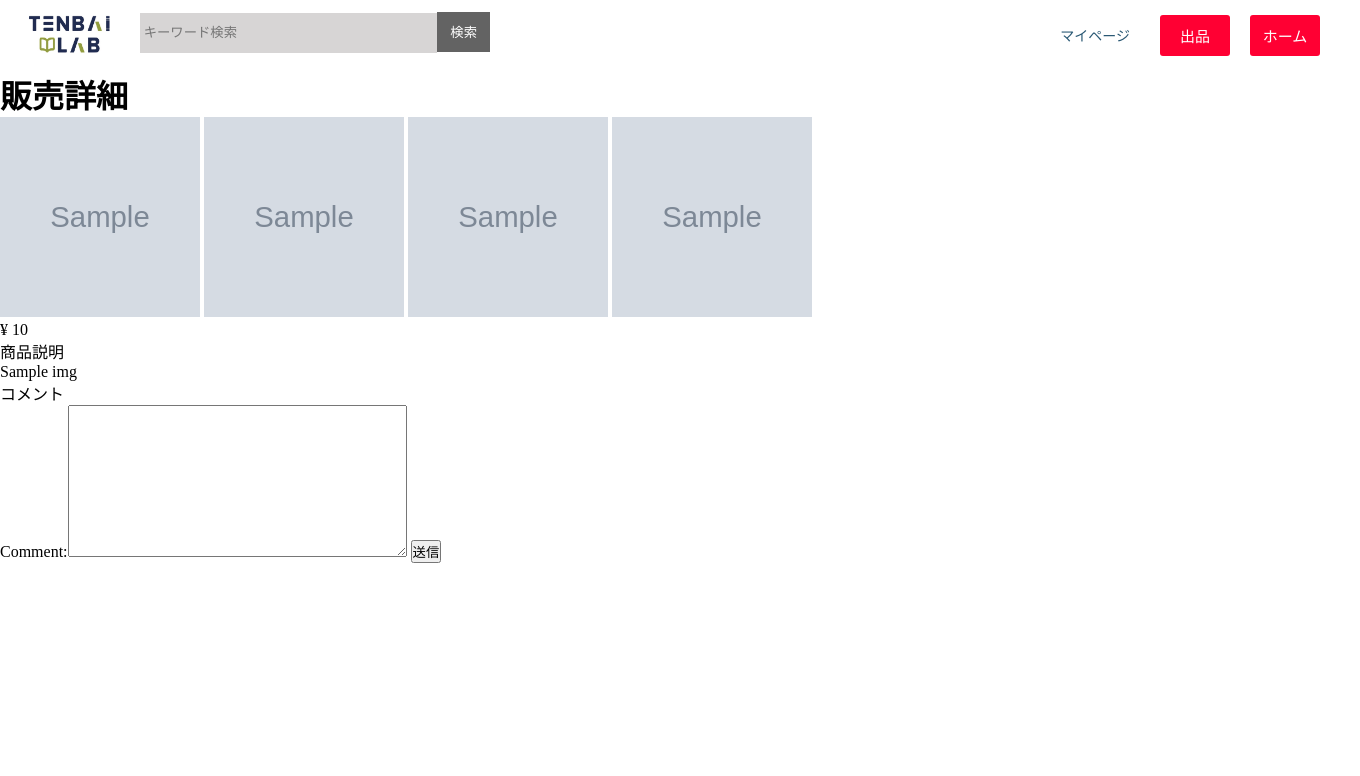
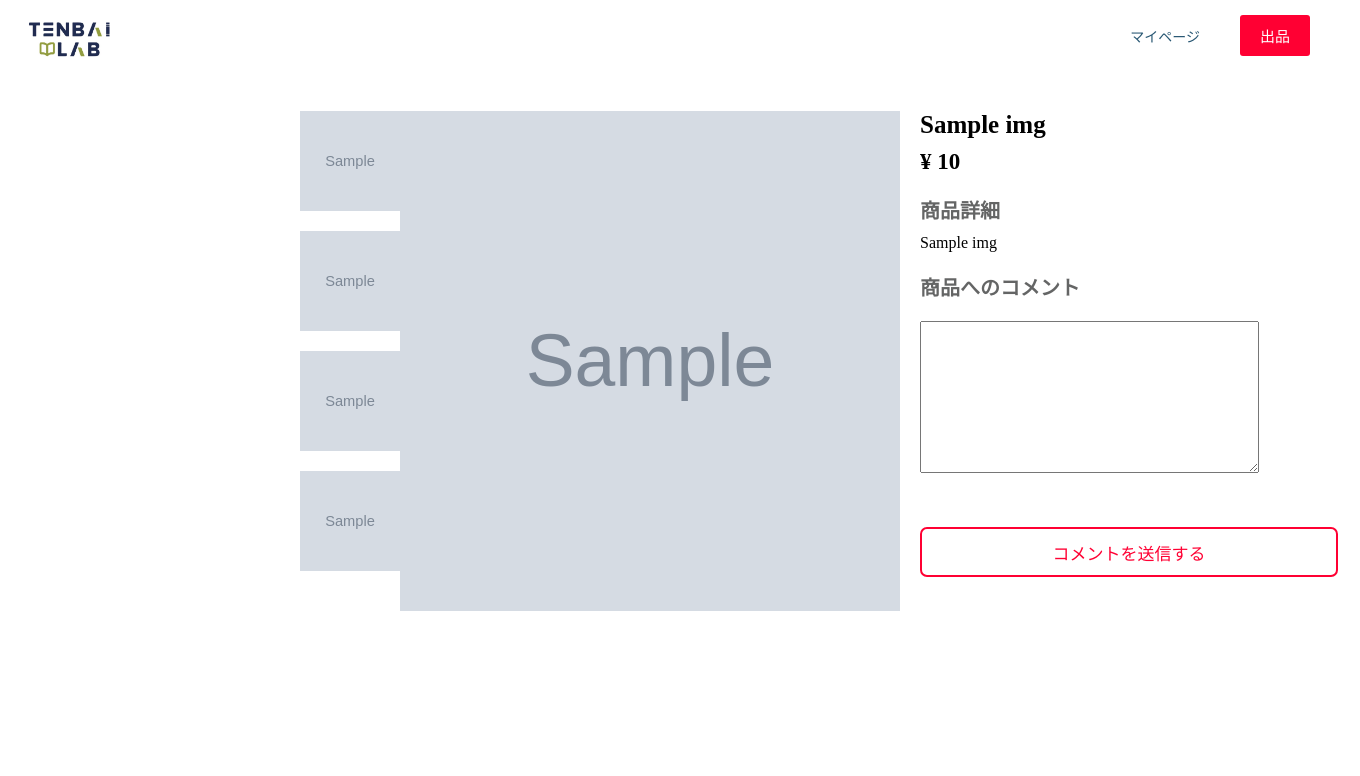
Before and after one commit to hishidalab/Tenbai_Lab, a Django app: template app/source/pengin/templates/pengin/buy_form.html in a window 1360 px wide. Shown: the top 776 px of the page. Run offline with Django 3.2, Linux system fonts and the light colour scheme; the template is opened without the code that fills it: values that come from a table or form of the project are taken from there, most other values are stand-ins (such as "Sample title", 1, 10 or a date in 2020); grey boxes marked "Sample" are stand-in pictures; data that the repository does not hold is empty.

Commit message:
css書いた

```diff
--- /dev/null
+++ b/app/source/pengin/static/css/buy_form.css
@@ -0,0 +1,162 @@
+img {
+  display: block;
+  margin-bottom: 10px;
+}
+
+.main-img {
+  width: 500px;
+  height: 500px;
+  margin: 0 auto; /* 画像を水平方向に中央に配置 */
+}
+
+.enlarged-img {
+  width: 500px; /* 任意の大きさに調整してください */
+  height: 500px; /* 任意の大きさに調整してください */
+}
+
+.sub-images {
+  display: flex;
+  flex-direction: column; /* サブ画像を縦に並べる */
+  align-items: flex-start; /* 左寄せにする */
+  margin-left: 300px; /* 画像をさらに右に移動 */
+}
+
+.sub-img {
+  width: 100px;
+  height: 100px;
+  margin-bottom: 20px; /* サブ画像間の余白を増やす */
+}
+
+/* 商品詳細のスタイル */
+.product-details {
+  display: flex;
+  margin-top: 20px;
+}
+
+.image-container {
+  flex: 1;
+}
+
+.details {
+  flex: 1;
+  margin-left: 20px;
+}
+
+.info-container {
+  margin-bottom: 20px;
+}
+
+.img-name {
+  font-size: 25px;
+  font-weight: bold;
+  margin-top: 0;
+  margin-bottom: 10px; /* 商品名と値段の間にスペースを追加 */
+}
+
+.img-price {
+  font-size: 23px;
+  font-weight: bold;
+  margin-bottom: 10px; /* 値段と詳細の間にスペースを追加 */
+}
+
+.img-subject {
+  margin-top: 10px;
+  margin-bottom: 20px; /* 詳細とコメントの間にスペースを追加 */
+}
+
+/* コメントのスタイル */
+.comments-title {
+  font-size: 20px;
+  color: #646565;
+  margin-top: 20px;
+  margin-bottom: 10px;
+  font-weight: bold;
+}
+
+.comments {
+  margin-bottom: 20px;
+}
+
+.comment {
+  margin-bottom: 10px;
+}
+
+.username {
+  font-weight: bold;
+}
+.usercomment {
+  background-color: rgb(236, 236, 236);
+  padding: 10px;
+  border-radius: 5px;
+  display: inline-block; /* 行内ブロック要素として表示 */
+  color: inherit; /* 親要素の文字色を継承 */
+}
+
+.form-container {
+  margin-top: 20px;
+}
+
+.positive_button {
+  display: block; /* ブロック要素として表示 */
+  margin-top: 10px;
+  font-size: 18px; /* 任意の大きさに調整してください */
+  padding: 10px 100px; /* 任意のパディングサイズに調整してください */
+
+}
+header img {
+  width: 100px;
+  margin-right: 20px;
+}
+
+
+/* その他のスタイル */
+h1 {
+  margin-top: 30px;
+  margin-bottom: 10px;
+}
+
+form.search_container {
+  margin-top: 10px;
+  margin-bottom: 20px;
+}
+
+.head {
+  list-style: none;
+  display: flex;
+  justify-content: center;
+  align-items: center;
+  margin-bottom: 20px;
+}
+
+.head a {
+  text-decoration: none;
+  color: black;
+  margin-right: 10px;
+}
+
+.syu {
+  font-weight: bold;
+}
+
+.positive_button {
+  margin-top: 10px;
+}
+
+form button.positive_button {
+  width: 418px;
+  height: 50px;
+  margin-top: 50px;
+  margin-bottom: 200px;
+  font-size: 17px;
+  color: #ff0033;
+  background-color: transparent;
+  border: none;
+  border-radius: 7px;
+  border: 2px solid #ff0033;
+}
+
+form button.positive_button:hover {
+  background-color: #ffdede;
+  opacity: 0.7;
+  transition: 0.5s;
+}
--- /dev/null
+++ b/app/source/pengin/static/css/buy_form.js
@@ -0,0 +1,10 @@
+$(document).ready(function() {
+  $(".sub-img").click(function() {
+    var mainImgSrc = $(this).attr("src");
+    var mainImgAlt = $(this).attr("alt");
+    $(".main-img").attr("src", mainImgSrc);
+    $(".main-img").attr("alt", mainImgAlt);
+    $(".main-img").removeClass("rounded-pill"); // rounded-pill クラスを削除
+    $(".main-img").addClass("enlarged-img"); // enlarged-img クラスを追加
+  });
+});
--- a/app/source/pengin/templates/pengin/buy_form.html
+++ b/app/source/pengin/templates/pengin/buy_form.html
@@ -6,15 +6,21 @@
     <meta name="viewport" content="width=device-width, initial-scale=1">
     <title>詳細</title>
     {% load static %}
+    <link rel="stylesheet" href="{% static 'css/buy_form.css' %}">
     <link rel="stylesheet" href="{% static 'css/header.css' %}">
+    <script src="https://code.jquery.com/jquery-3.6.0.min.js"></script>
+    <script src="{% static 'css/buy_form.js' %}"></script>
 </head>
+
 
 <body>
     <header>
-        <h1><img src="/media_local/images/logo.png" alt="">
-            <form method="get" action="#" class="search_container">
-                <input type="text" size="35" placeholder=" キーワード検索"><input type="submit" value="検索">
-            </form>
+        <h1>
+
+            <a href="{% url 'pengin:home' %}">
+                <img src="/media_local/images/logo.png" alt="">
+              </a>
+
         </h1>
         <ul class="head">
             <a href="{% url 'pengin:mypage' %}">
@@ -23,65 +29,67 @@
             <a href="{% url 'pengin:product_registra' %}" class="log">
                 <li class="syu">出品</li>
             </a>
-            <a href="{% url 'pengin:home' %}" class="log">
-                <li class="syu">ホーム</li>
-            </a>
+
         </ul>
+    </header>
 
-    </header>
-    <h1>販売詳細</h1>
+    <div class="product-details">
 
+
+        <div class="sub-images">
             {% for img in image %}
             {% if number == img.id %}
+            <img src="/media_local/{{img.mainimg}}" name="{{img.name}}" class="rounded-pill sub-img" alt="送信">
+            <img src="/media_local/{{img.img1}}" name="{{img.name}}" class="rounded-pill sub-img" alt="送信">
+            <img src="/media_local/{{img.img2}}" name="{{img.name}}" class="rounded-pill sub-img" alt="送信">
+            <img src="/media_local/{{img.img3}}" name="{{img.name}}" class="rounded-pill sub-img" alt="送信">
+            {% endif %}
+            {% endfor %}
+        </div>
+        <div class="image-container">
+            {% for img in image %}
+            {% if number == img.id %}
+            <img src="/media_local/{{img.mainimg}}" name="{{img.name}}" class="rounded-pill main-img" alt="送信">
+            {% endif %}
+            {% endfor %}
+        </div>
 
-    <img src="/media_local/{{img.mainimg}}" name="{{img.name}}" class="rounded-pill" width="200" height="200" class="border_radius" alt="送信" />
-    <img src="/media_local/{{img.img1}}" name="{{img.name}}" class="rounded-pill" width="200" height="200" class="border_radius" alt="送信" />
-    <img src="/media_local/{{img.img2}}" name="{{img.name}}" class="rounded-pill" width="200" height="200" class="border_radius" alt="送信" />
-    <img src="/media_local/{{img.img3}}" name="{{img.name}}" class="rounded-pill" width="200" height="200" class="border_radius" alt="送信" />
-
-    {% else %}
+        <div class="details">
+            {% for img in image %}
+            {% if img.id == number %}
+            <div class="info-container">
+                <p class="img-name">{{ img.name }}</p>
+                <p class="img-price">¥ {{ img.price }}</p>
+                <p class="comments-title">商品詳細</p>
+                <p class="img-subject">{{ img.subject }}</p>
+            </div>
             {% endif %}
             {% endfor %}
 
-    <br>
-
-    {% for img in image %}
-    {% if img.id == number %}
-    ¥ {{ img.price }}
-    <br>
-    商品説明
-    <br>
-    {{ img.subject }}
+            <div class="comments">
+                <p class="comments-title">商品へのコメント</p>
+                {% for com in comment %}
+                {% if com.thread == number %}
+                <div class="comment">
+                    {% for us in user %}
+                    <p class="username">{{ us.name }}</p>
+                    <p class="usercomment">{{ com.comment }}</p>
+                    {% endfor %}
+                </div>
                 {% endif %}
                 {% endfor %}
-
-    <br>
-コメント
-<br>
-
-    {% for com in comment %}
-    {% if com.thread == number %}
-    {{ com.comment }}
-
-    {% for us in user %}
-    <!-- {% if com.user == us.id %} -->
-    {{ us.name }}
-    <!-- {% endif %} -->
-    {% endfor %}
-
-    <br>
-    {% endif %}
-    {% endfor %}
+            </div>
 
             <form method="post" action="{% url 'pengin:buy_form' %}">
                 <input type="hidden" value="{{ number }}" name="number">
                 {% csrf_token %}
-        {{ form }}
-        <button type="submit" class="positive_button">送信</button>
+                {{ form.comment }}
+                <button type="submit" class="positive_button">コメントを送信する</button>
                 <!-- </form> -->
+
+
+    </div>
 
 </body>
 
 </html>
-
-<!-- 〜〜〜〜〜〜〜〜〜〜〜〜〜〜〜〜〜〜〜〜〜〜〜〜〜〜〜〜〜〜〜〜〜〜〜〜〜〜〜〜 -->
```
Also changed, not shown: app/source/pengin/static/css/mypage.css (+39 -21 lines), app/source/pengin/templates/pengin/mypage.html (+8 -6 lines). Lines whose indentation alone changed are shown as unchanged.
